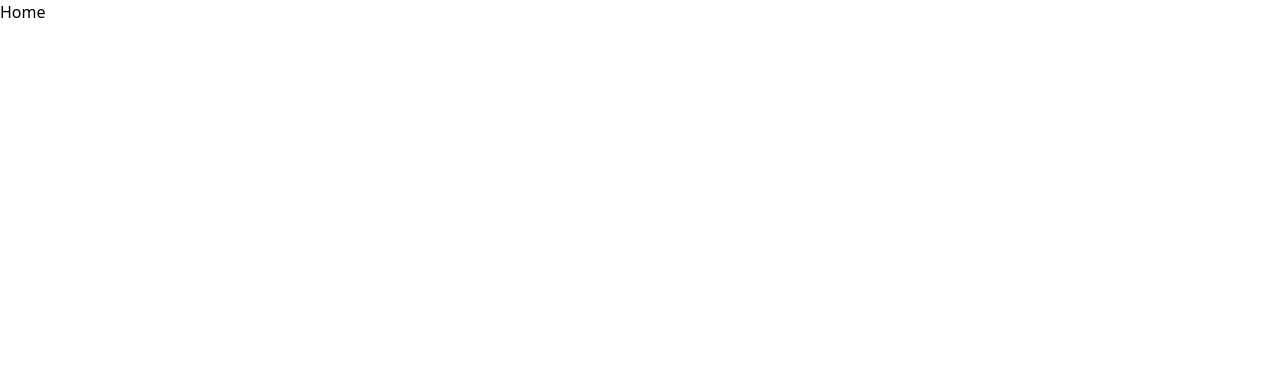
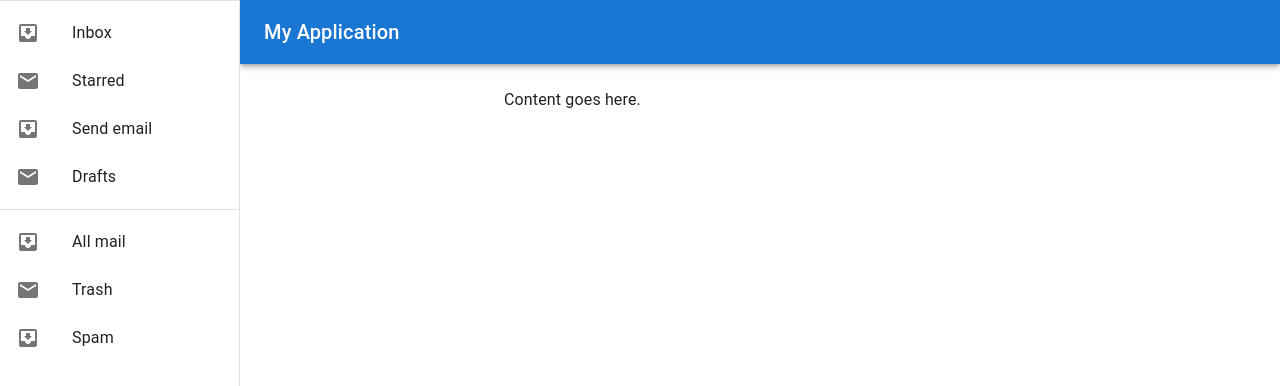
Before and after one commit to Tejasvibihari/Library-Student-Management, a React (Vite) app in the folder client/: page / in a window 1280 px wide. Shown: the top 386 px of the page. Built offline with nearby package versions, Linux system fonts and the light colour scheme.

Commit message:
SideBar menu complete

```diff
--- a/client/src/components/Sidebar.jsx
+++ b/client/src/components/Sidebar.jsx
@@ -1,38 +1,104 @@
+import { useState, useEffect } from 'react';
+import { styled, useTheme } from '@mui/material/styles';
 import Box from '@mui/material/Box';
 import Drawer from '@mui/material/Drawer';
-import AppBar from '@mui/material/AppBar';
 import CssBaseline from '@mui/material/CssBaseline';
 import Toolbar from '@mui/material/Toolbar';
 import List from '@mui/material/List';
+import Typography from '@mui/material/Typography';
 import Divider from '@mui/material/Divider';
+import IconButton from '@mui/material/IconButton';
+import MenuIcon from '@mui/icons-material/Menu';
 import ListItem from '@mui/material/ListItem';
 import ListItemButton from '@mui/material/ListItemButton';
 import ListItemIcon from '@mui/material/ListItemIcon';
 import ListItemText from '@mui/material/ListItemText';
 import InboxIcon from '@mui/icons-material/MoveToInbox';
 import MailIcon from '@mui/icons-material/Mail';
+import ChevronLeftIcon from '@mui/icons-material/ChevronLeft';
+import AppBar from '@mui/material/AppBar';
+import useMediaQuery from '@mui/material/useMediaQuery';
 
 const drawerWidth = 240;
 
+const DrawerHeader = styled('div')(({ theme }) => ({
+  display: 'flex',
+  alignItems: 'center',
+  padding: theme.spacing(0, 1),
+  ...theme.mixins.toolbar,
+  justifyContent: 'flex-end',
+}));
+
 export default function SideBar() {
+  const theme = useTheme();
+  const isMobile = useMediaQuery(theme.breakpoints.down('md'));
+  const [open, setOpen] = useState(!isMobile);
+
+  const handleDrawerOpen = () => {
+    setOpen(true);
+  };
+
+  const handleDrawerClose = () => {
+    setOpen(false);
+  };
+
+  useEffect(() => {
+    setOpen(!isMobile);
+  }, [isMobile]);
+
   return (
     <Box sx={{ display: 'flex' }}>
+      <CssBaseline />
       <AppBar
         position="fixed"
-                sx={{ width: `calc(100% - ${drawerWidth}px)`, ml: `${drawerWidth}px` }}>
-
+        sx={{
+          width: isMobile ? '100%' : `calc(100% - ${open ? drawerWidth : 0}px)`,
+          ml: isMobile ? 0 : `${open ? drawerWidth : 0}px`,
+          transition: theme.transitions.create(['width', 'margin'], {
+            easing: theme.transitions.easing.sharp,
+            duration: theme.transitions.duration.leavingScreen,
+          }),
+        }}
+      >
+        <Toolbar>
+          {isMobile && (
+            <IconButton
+              color="inherit"
+              aria-label="open drawer"
+              edge="start"
+              onClick={handleDrawerOpen}
+              sx={{ mr: 2 }}
+            >
+              <MenuIcon />
+            </IconButton>
+          )}
+          <Typography variant="h6" noWrap component="div">
+            My Application
+          </Typography>
+        </Toolbar>
       </AppBar>
-            <CssBaseline />
       <Drawer
-                variant="permanent"
         sx={{
           width: drawerWidth,
           flexShrink: 0,
-                    [`& .MuiDrawer-paper`]: { width: drawerWidth, boxSizing: 'border-box' },
+          '& .MuiDrawer-paper': {
+            width: drawerWidth,
+            boxSizing: 'border-box',
+          },
         }}
+        variant={isMobile ? 'temporary' : 'permanent'}
+        anchor="left"
+        open={open}
+        onClose={handleDrawerClose}
       >
-                <Toolbar />
-                <Box sx={{ overflow: 'auto' }}>
+        {isMobile && (
+          <DrawerHeader>
+            <IconButton onClick={handleDrawerClose}>
+              {theme.direction === 'ltr' ? <ChevronLeftIcon /> : <ChevronLeftIcon />}
+            </IconButton>
+          </DrawerHeader>
+        )}
+        <Divider />
         <List>
           {['Inbox', 'Starred', 'Send email', 'Drafts'].map((text, index) => (
             <ListItem key={text} disablePadding>
@@ -58,9 +124,23 @@ export default function SideBar() {
             </ListItem>
           ))}
         </List>
+      </Drawer>
+      <Box
+        component="main"
+        sx={{
+          flexGrow: 1,
+          bgcolor: 'background.default',
+          p: 3,
+          transition: theme.transitions.create('margin', {
+            easing: theme.transitions.easing.sharp,
+            duration: theme.transitions.duration.leavingScreen,
+          }),
+          marginLeft: isMobile ? 0 : `${open ? drawerWidth : 0}px`,
+        }}
+      >
+        <DrawerHeader />
+        <Typography paragraph>Content goes here.</Typography>
       </Box>
-            </Drawer>
-
     </Box>
   );
 }
--- a/client/src/pages/Home.jsx
+++ b/client/src/pages/Home.jsx
@@ -1,7 +1,10 @@
-import React from 'react'
+
+import Sidebar from "../components/Sidebar"
 
 export default function Home() {
     return (
-        <div>Home</div>
+        <>
+            <Sidebar />
+        </>
     )
 }
```
Lines whose indentation alone changed are shown as unchanged.
